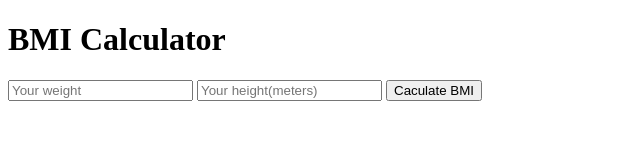
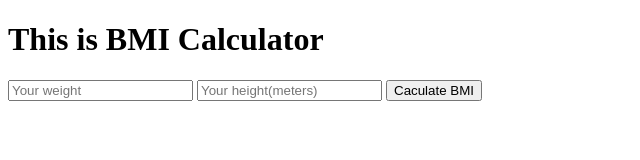
Before and after one commit to hariesok/calculator, a website: page bmiCalculator.html in a window 1280 px wide. Shown: the whole page, without its empty margins (0-640 px from the left). Drawn offline with Linux system fonts and the light colour scheme.

Commit message:
Added some to the title

```diff
--- a/bmiCalculator.html
+++ b/bmiCalculator.html
@@ -5,7 +5,7 @@
     <title>BMI Calculator</title>
   </head>
   <body>
-    <h1>BMI Calculator</h1>
+    <h1>This is BMI Calculator</h1>
     <form class="" action="/bmicalculator" method="post">
       <input type="text" name="weight" placeholder="Your weight" value="" />
       <input type="text" name="height" placeholder="Your height(meters)" value="" />
```
